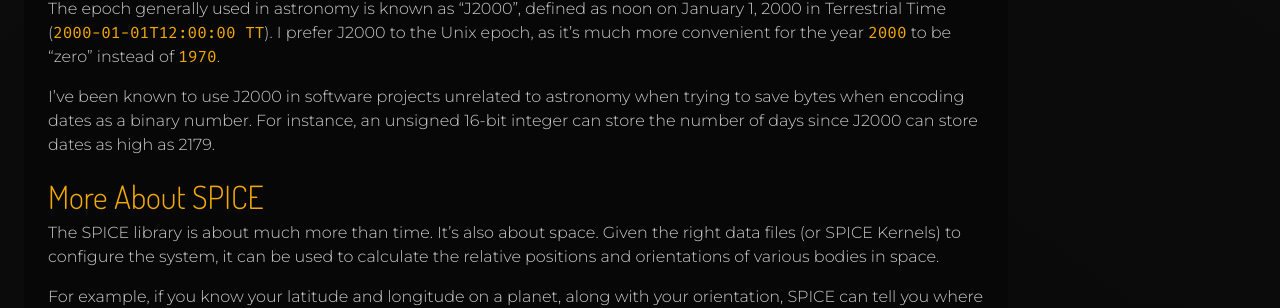
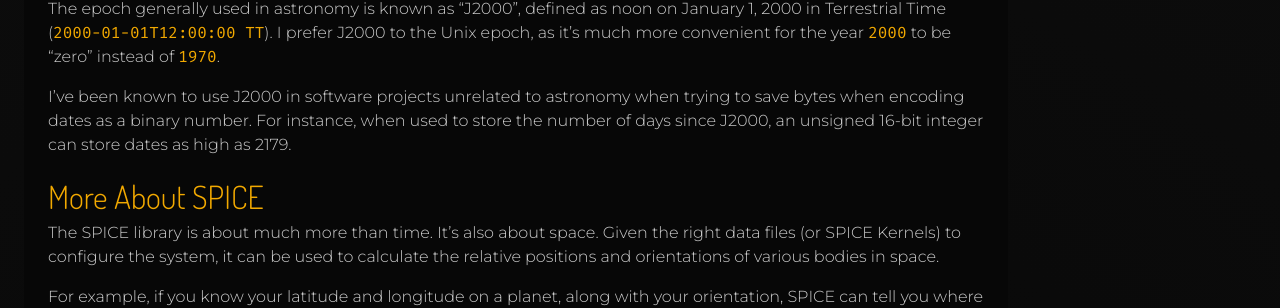
Before and after one commit to TheMuuj/TheMuuj.github.io, a Jekyll site: the page built from _posts/2021-09-23-conventions-of-space-and-time.md, in a window 1280 px wide and 900 px high, scrolled down 1231 px. Shown: the part 173-481 px from the top of the window. Built offline with Jekyll 4.4.1, drawn with Linux system fonts in a browser that asks for light colours.

Commit message:
Update Post: "Conventions of Space and Time"
- Fix phrasing

```diff
--- a/_posts/2021-09-23-conventions-of-space-and-time.md
+++ b/_posts/2021-09-23-conventions-of-space-and-time.md
@@ -40,7 +40,7 @@
 
 The epoch generally used in astronomy is known as "J2000", defined as noon on January 1, 2000 in Terrestrial Time (`2000-01-01T12:00:00 TT`). I prefer J2000 to the Unix epoch, as it's much more convenient for the year `2000` to be "zero" instead of `1970`.
 
-I've been known to use J2000 in software projects unrelated to astronomy when trying to save bytes when encoding dates as a binary number. For instance, an unsigned 16-bit integer can store the number of days since J2000 can store dates as high as 2179.
+I've been known to use J2000 in software projects unrelated to astronomy when trying to save bytes when encoding dates as a binary number. For instance, when used to store the number of days since J2000, an unsigned 16-bit integer can store dates as high as 2179.
 
 ## More About SPICE
 
```
